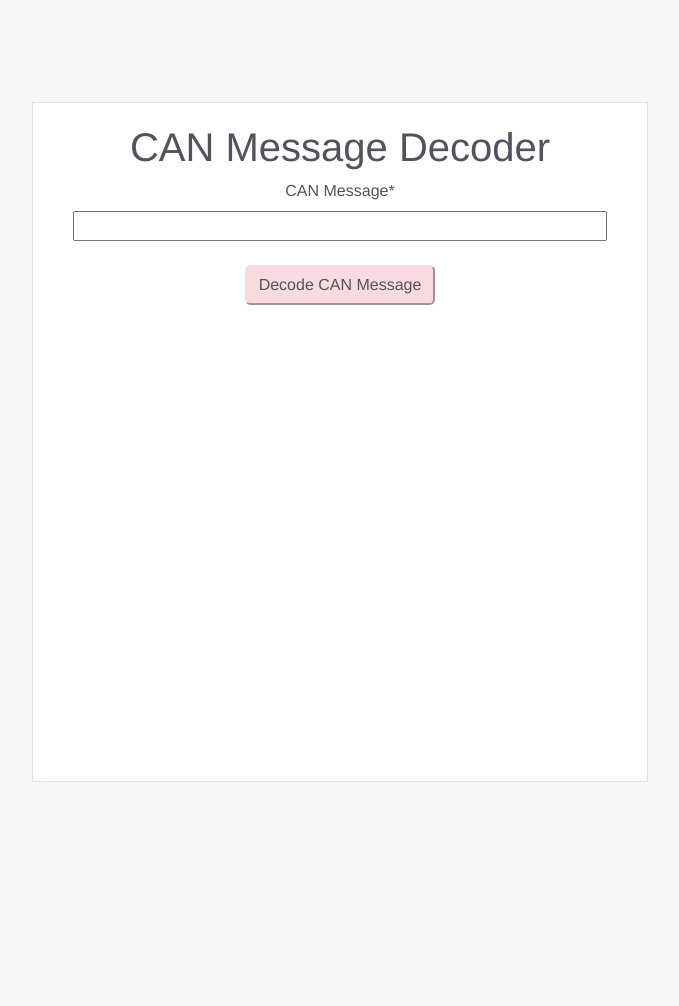
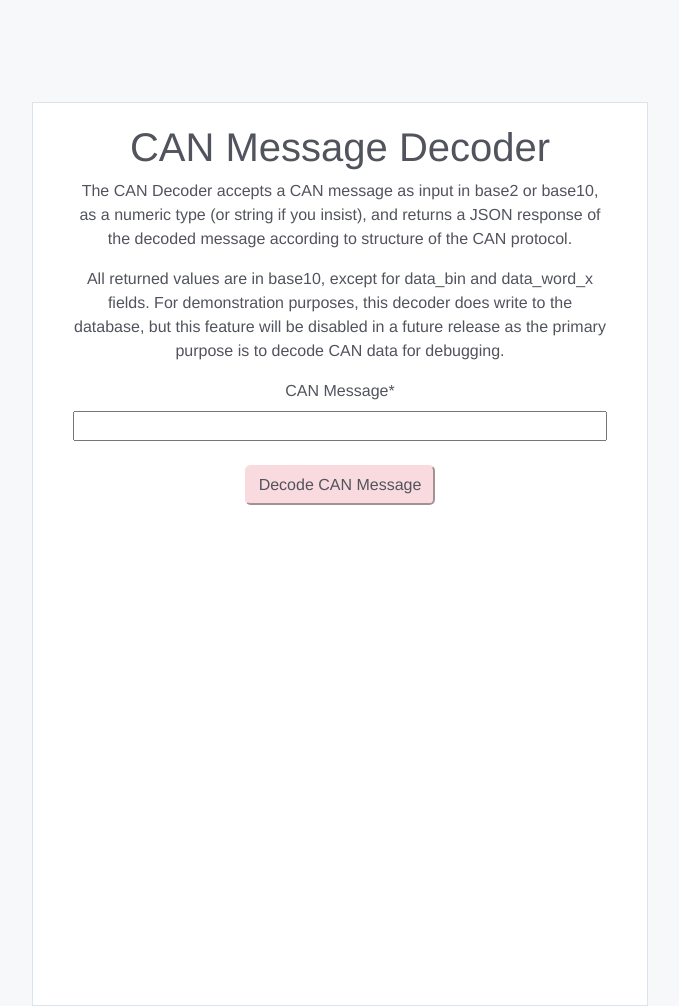
Before and after one commit to mercury-telemetry/mercury-telemetry, a Django app: template mercury/templates/can.html in a window 1280 px wide. Shown: the part 56-1062 px from the top of the page, without its empty margins (300-979 px from the left). Before the commit the page ends 838 px from the top, so only its background shows below. Run offline with Django 3.2, Linux system fonts and the light colour scheme; the template is opened without the code that fills it: values that come from a table or form of the project are taken from there, others are empty; some libraries are stand-ins or nearby versions.

Commit message:
Add more user help to the CAN Decoder

```diff
--- a/mercury/templates/can.html
+++ b/mercury/templates/can.html
@@ -17,6 +17,12 @@
     <div class="col-lg-6 col-md-6 mb-6 col-centered">
         <div class="sim-panel">
             <h1>CAN Message Decoder</h1>
+            <p>The CAN Decoder accepts a CAN message as input in base2 or base10, as a numeric type (or string if you
+                insist), and returns a JSON response of the decoded message according to structure of the CAN
+                protocol.</p>
+            <p>All returned values are in base10, except for data_bin and data_word_x fields. For demonstration
+                purposes, this decoder does write to the database, but this feature will be disabled in a future release
+                as the primary purpose is to decode CAN data for debugging.</p>
             <form method="GET" action="" id="CanForm">
                 {% csrf_token %}
                 {% load crispy_forms_tags %}
@@ -25,6 +31,7 @@
                 <input class="submitbutton grafana-btn grafana-btn-red" type="submit" name="Once"
                        value="Decode CAN Message">
             </form>
+            <br>
             <br>
             <p class="error" id="para"></p>
             <pre><code id="para2"></code></pre>
```
